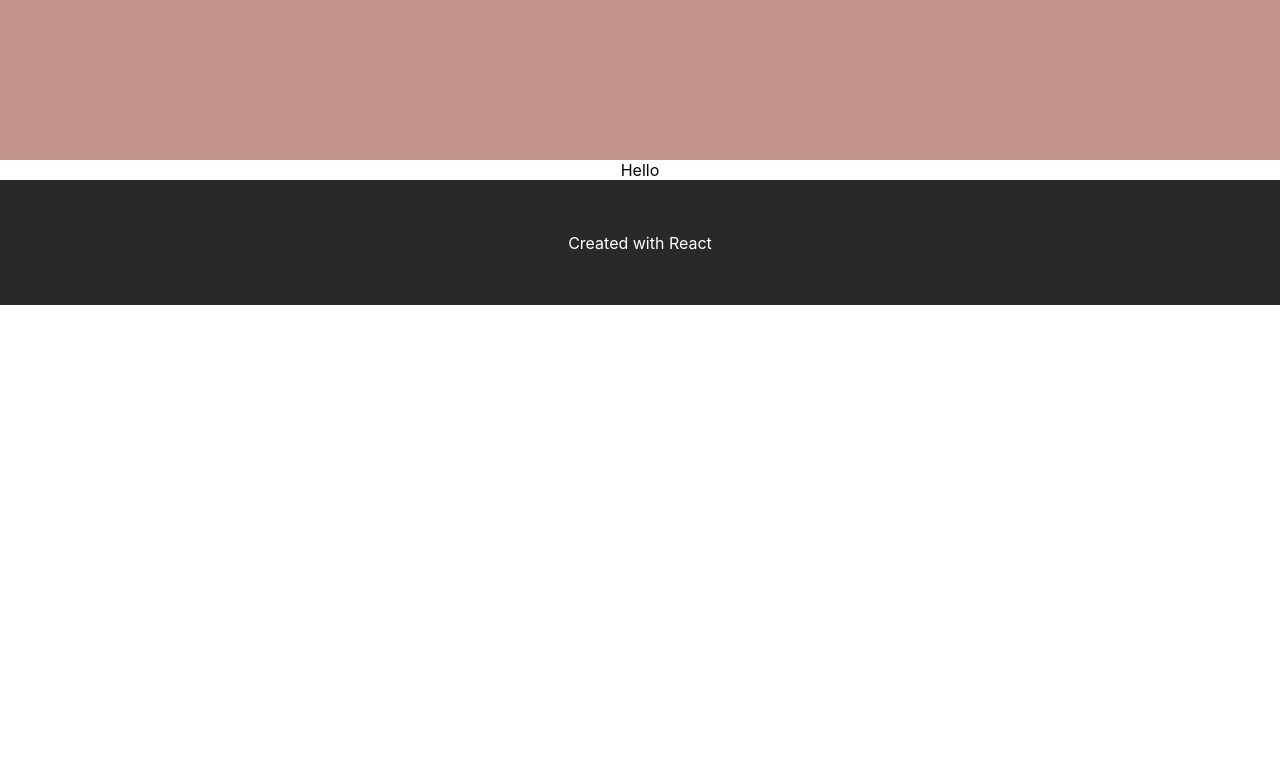
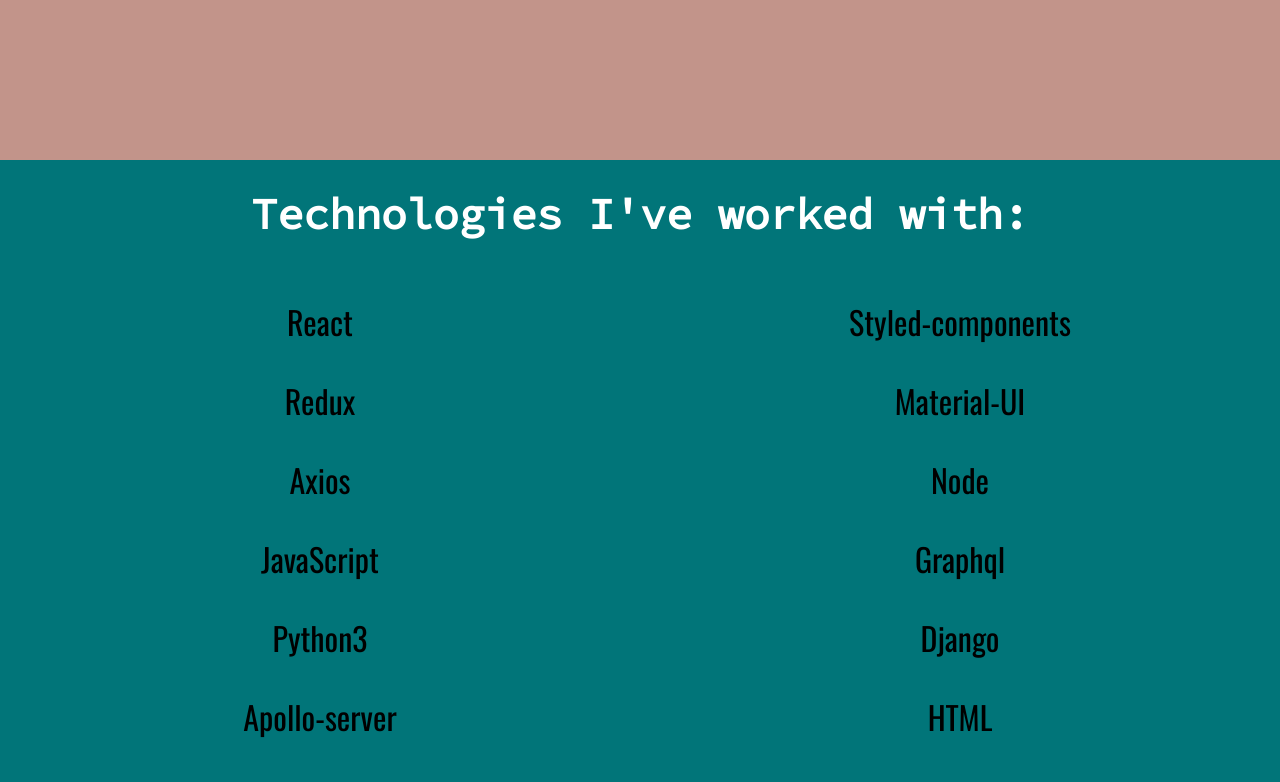
Before and after one commit to JoshHill15/portfolio-website-react, a React (Create React App) app in the folder portfolio/: page /work in a window 1280 px wide. Shown: the part 2000-2782 px from the top of the page. Before the commit the page ends 2305 px from the top, so only its background shows below. Built offline with nearby package versions, Linux system fonts and the light colour scheme.

Commit message:
completed skills section

```diff
--- a/portfolio/src/components/Footer.js
+++ b/portfolio/src/components/Footer.js
@@ -1,25 +1,70 @@
 import React from "react"
 import styled from "styled-components";
+import PDF from "../images/Joshua_Hill_Resume.pdf"
+
+
 
 function Footer() {
 
 
   return (
     <MainDiv>
-      <div>
-        Created with React
-      </div>
+      <StyledGit target="_blank" rel="noopener noreferrer" href="https://github.com/JoshHill15">GitHub</StyledGit>
+      <StyledLinkedIn target="_blank" rel="noopener noreferrer" href="https://www.linkedin.com/in/josh-hill-b2b463b8/">LinkedIn</StyledLinkedIn>
+      <p>Created by Joshua Hill</p>
+      <StyledEmail target="_blank" rel="noopener noreferrer" href="mailto:josh_hill15@me.com?subject=Mailed from portfolio site">Contact Me</StyledEmail>
+      <StyledResume target="_blank" rel="noopener noreferrer" href={PDF}>Resume</StyledResume>
     </MainDiv>
   )
 }
 
 const MainDiv = styled.div`
   background:#292929;
-  height:125px;
+  height:150px;
   display:flex;
   align-items:center;
-  justify-content:center;
   color:white;
+  justify-content:space-evenly;
+`
+
+const StyledGit = styled.a`
+  color:white;
+  text-decoration:none;
+
+  &:hover{
+    text-decoration:underline;
+  }
+
+`
+
+const StyledLinkedIn = styled.a`
+  color:white;
+  text-decoration:none;
+
+    &:hover{
+    text-decoration:underline;
+  }
+
+`
+
+const StyledEmail = styled.a`
+  color:white;
+  text-decoration:none;
+
+    &:hover{
+    text-decoration:underline;
+  }
+
+`
+
+const StyledResume = styled.a`
+  color:white;
+  text-decoration:none;
+
+    &:hover{
+    text-decoration:underline;
+  }
+
 `
 
 export default Footer
--- a/portfolio/src/components/Skills.js
+++ b/portfolio/src/components/Skills.js
@@ -1,12 +1,75 @@
 import React from "react"
+import styled from "styled-components";
 
 function Skills() {
 
   return (
-    <div>
-      Hello
-    </div>
+    <MainDiv>
+      <StyledH1>Technologies I've worked with:</StyledH1>
+      <InnerDiv>
+        <LeftDiv>
+          <StyledP>React</StyledP>
+          <StyledP>Redux</StyledP>
+          <StyledP>Axios</StyledP>
+          <StyledP>JavaScript</StyledP>
+          <StyledP>Python3</StyledP>
+          <StyledP>Apollo-server</StyledP>
+          <StyledP>Express</StyledP>
+          <StyledP>Jest</StyledP>
+          <StyledP>Git</StyledP>
+        </LeftDiv>
+        <RightDiv>
+          <StyledP>Styled-components</StyledP>
+          <StyledP>Material-UI</StyledP>
+          <StyledP>Node</StyledP>
+          <StyledP>Graphql</StyledP>
+          <StyledP>Django</StyledP>
+          <StyledP>HTML</StyledP>
+          <StyledP>CSS</StyledP>
+          <StyledP>Supertest</StyledP>
+          <StyledP>MySQL</StyledP>
+        </RightDiv>
+      </InnerDiv>
+    </MainDiv>
   )
 }
 
+const MainDiv = styled.div`
+  background: #017579;
+  height:90vh;
+`
+
+const InnerDiv = styled.div`
+  display:flex;
+  height:90vh;
+`
+
+const StyledH1 = styled.h1`
+  color:white;
+  font-family: 'Source Code Pro', monospace;
+  font-size:2.7rem;
+  width:100%;
+  margin:0;
+  padding-top:2%;
+`
+
+const LeftDiv = styled.div`
+  width:50%;
+  height:80%;
+  margin-top:2%;
+`
+
+const RightDiv = styled.div`
+  width:50%;
+  height:80%;
+  margin-top:2%;
+`
+
+const StyledP = styled.p`
+  font-size:2rem;
+  font-family: 'Oswald', sans-serif;
+
+
+`
+
 export default Skills
--- a/portfolio/src/components/Work.js
+++ b/portfolio/src/components/Work.js
@@ -9,21 +9,21 @@
 
   return (
     <section>
-      <div id="work">
+      <section id="work">
         <FirstProject />
-      </div>
-      <div id="work2">
+      </section>
+      <section id="work2">
         <SecondProject />
-      </div>
-      <div>
+      </section>
+      <section>
         <ThirdProject />
-      </div>
-      <div>
+      </section>
+      <section>
         <Skills />
-      </div>
-      <div>
+      </section>
+      <section>
         <Footer />
-      </div>
+      </section>
     </section>
   )
 }
```
